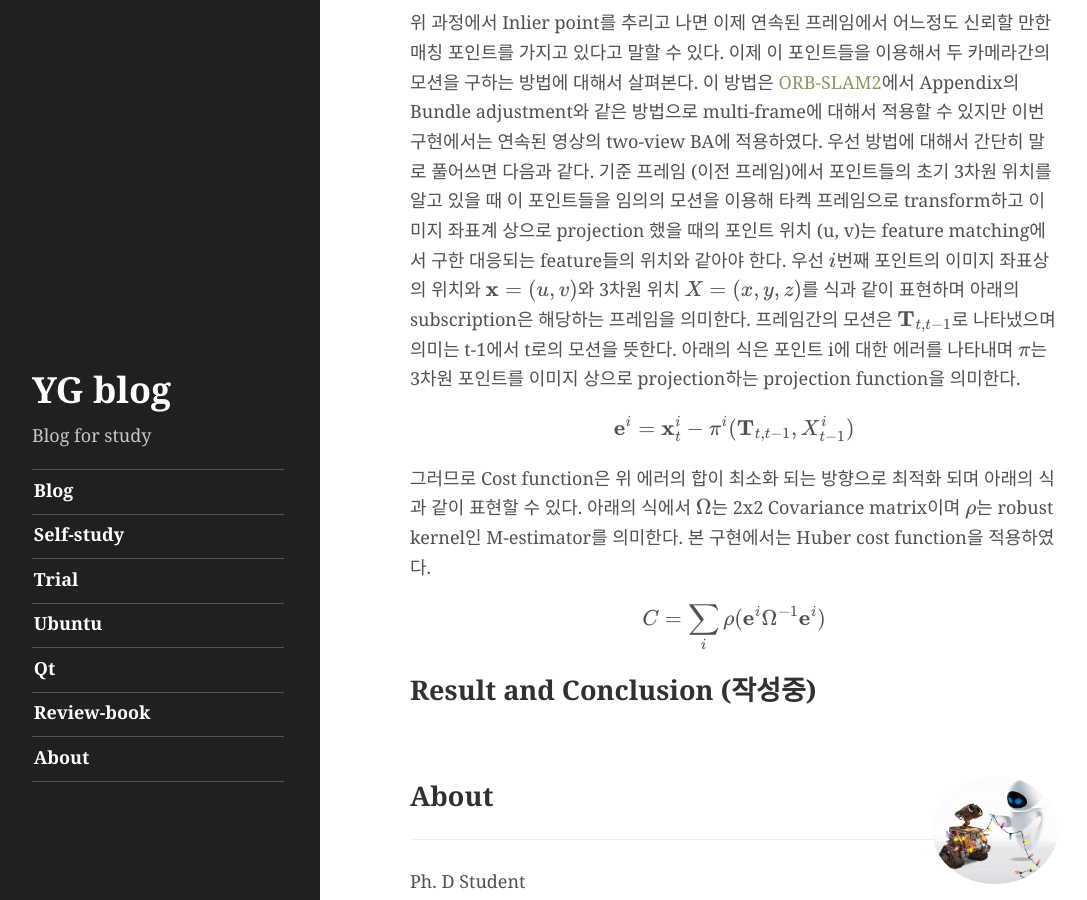
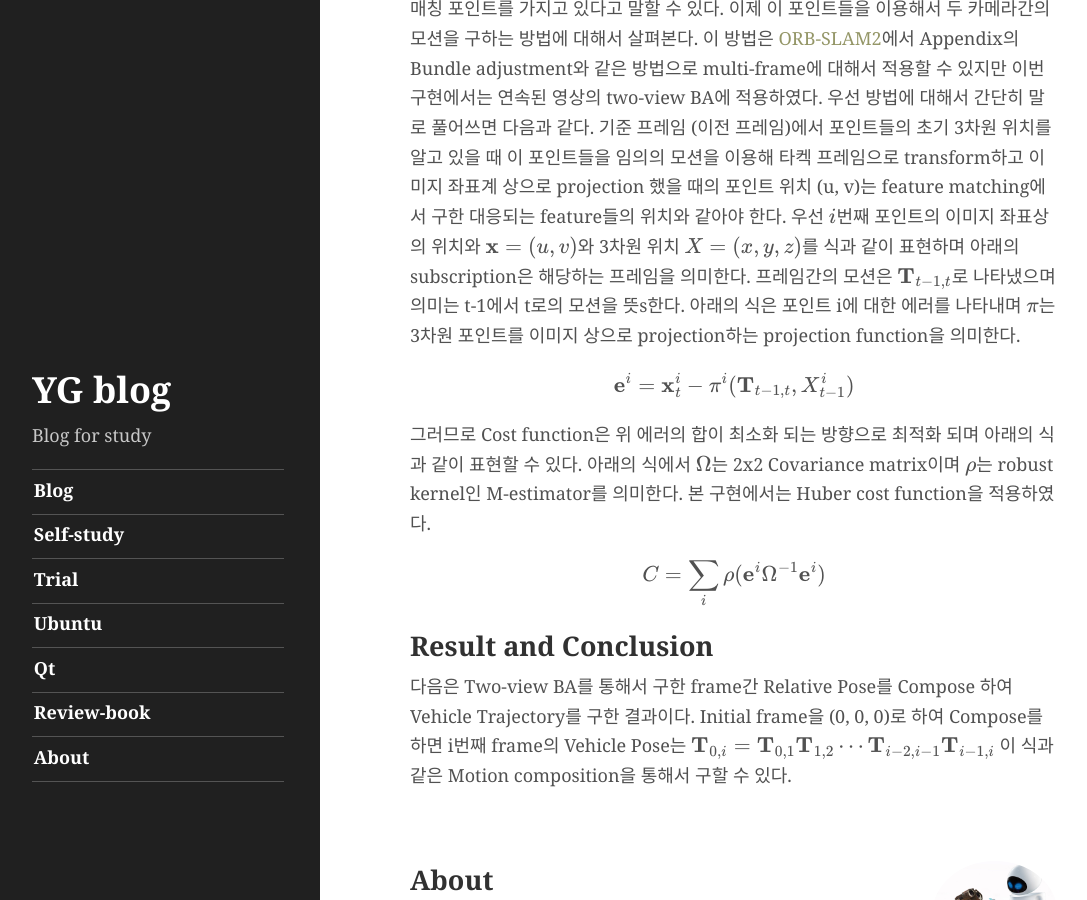
Before and after one commit to youngguncho/youngguncho.github.io, a Jekyll site: the page built from _posts/Self-study/2018-01-15-Stereo-visual-odometry-cpp.md, in a window 1280 px wide and 900 px high, scrolled down 2517 px. Shown: the whole window, without its empty margins (4-1091 px from the left). Built offline with Jekyll 4.4.1, drawn with Linux system fonts in a browser that asks for light colours; formulas are drawn with MathJax 3.

Commit message:
working on vo result

```diff
--- a/_posts/Self-study/2017-12-25-Stereo-visual-odometry-cpp.md
+++ b/_posts/Self-study/2018-01-15-Stereo-visual-odometry-cpp.md
@@ -12,7 +12,7 @@ description: >
 ## Stereo Matching
 지난 Stereo Odometry의 Matlab 기반 포스트와는 달리 이번 글에서는 ORB feature를 이용해서 포인트 기반으로 빠르고 안정적으로 stereo matching을 할 수 있는 ORB SLAM2의 방법을 차용하여 구현하였다. ORB SLAM2에서는 왼쪽, 오른쪽 이미지에서 각각 ORB feature/descriptor를 추출한 후 왼쪽 이미지와 가장 matching이 잘 되는 오른쪽 이미지의 descriptor를 matching 포인트로 이용하였다. 엄밀하게 매칭 포인트를 구하기 위해서 feature description의 각 Octave level에서 matching을 해서 disparity를 구한다. 아래의 이미지가 Stereo Matching에서 구한 feature를 3차원 포인트로 복원한 모습으로 지면 영역 (초록색 포인트)과 옆 건물들(파란색 포인트)이 제대로 표현된 것을 확인할 수 있다.
 
-<img align="middle" src="/image/posts/Self-study/2017-12-25-Stereo-visual-odometry-cpp/pcds.gif" width="70%">
+<img align="middle" src="/image/posts/Self-study/2017-12-25-Stereo-visual-odometry-cpp/pcds.gif" width="60%">
 
 ## Motion estimation
 이전 프레임의 왼쪽 이미지 $$I^{t-1}_l$$과 현재 프레임의 왼쪽 이미지 $$I^{t}_l$$가 모션을 구하기 위한 포인트로 사용된다. ORB descriptor가 Binary descriptor이기 때문에 Opencv에서 Brute-Force Hamming Distance를 Matching Distance로 사용하고 Nearest Neighbor Distance Ratio (NNDR)을 이용해서 두 프레임간의 매칭 포인트를 구한다. 아래의 과정은 두 프레임간 매칭포인트를 구한 후 Outlier를 제거하고 Inlier와 대응되는 3차원 포인트 (스테레오 카메라이므로)를 이용해서 모션을 구하는 방법이다.
@@ -30,14 +30,14 @@ H = cv::findHomography(points1, points2, cv::RANSAC, error, status);
 
 위 설명과 같이 Fundamental Matrix (또는 Essential Matrix)나 Homography 기반의 RANSAC을 수행한 후 연속된 왼쪽 프레임 간의 Inlier를 그려보면 아래의 그림과 같이 나타나는 것을 확인할 수 있다. 육안으로 확인해 보면 대부분 잘 매칭된 (Cross 되어 연결된 선들이 보이지 않기 때문에) 결과를 나타낸다.
 
-<img align="middle" src="/image/posts/Self-study/2017-12-25-Stereo-visual-odometry-cpp/inliers.gif" width="70%">
+<img align="middle" src="/image/posts/Self-study/2017-12-25-Stereo-visual-odometry-cpp/inliers.gif" width="80%">
 
 
 ### Two-view BA
-위 과정에서 Inlier point를 추리고 나면 이제 연속된 프레임에서 어느정도 신뢰할 만한 매칭 포인트를 가지고 있다고 말할 수 있다. 이제 이 포인트들을 이용해서 두 카메라간의 모션을 구하는 방법에 대해서 살펴본다. 이 방법은 [ORB-SLAM2](https://github.com/raulmur/ORB_SLAM2)에서 Appendix의 Bundle adjustment와 같은 방법으로 multi-frame에 대해서 적용할 수 있지만 이번 구현에서는 연속된 영상의 two-view BA에 적용하였다. 우선 방법에 대해서 간단히 말로 풀어쓰면 다음과 같다. 기준 프레임 (이전 프레임)에서 포인트들의 초기 3차원 위치를 알고 있을 때 이 포인트들을 임의의 모션을 이용해 타켁 프레임으로 transform하고 이미지 좌표계 상으로 projection 했을 때의 포인트 위치 (u, v)는 feature matching에서 구한 대응되는 feature들의 위치와 같아야 한다. 우선 $$i$$번째 포인트의 이미지 좌표상의 위치와 $$\mathbf{x} = (u, v)$$와 3차원 위치 $$X = (x, y, z)$$를 식과 같이 표현하며 아래의 subscription은 해당하는 프레임을 의미한다. 프레임간의 모션은 $$\mathbf{T}_{t,t-1}$$로 나타냈으며 의미는 t-1에서 t로의 모션을 뜻한다. 아래의 식은 포인트 i에 대한 에러를 나타내며 $$\pi$$는 3차원 포인트를 이미지 상으로 projection하는 projection function을 의미한다.
+위 과정에서 Inlier point를 추리고 나면 이제 연속된 프레임에서 어느정도 신뢰할 만한 매칭 포인트를 가지고 있다고 말할 수 있다. 이제 이 포인트들을 이용해서 두 카메라간의 모션을 구하는 방법에 대해서 살펴본다. 이 방법은 [ORB-SLAM2](https://github.com/raulmur/ORB_SLAM2)에서 Appendix의 Bundle adjustment와 같은 방법으로 multi-frame에 대해서 적용할 수 있지만 이번 구현에서는 연속된 영상의 two-view BA에 적용하였다. 우선 방법에 대해서 간단히 말로 풀어쓰면 다음과 같다. 기준 프레임 (이전 프레임)에서 포인트들의 초기 3차원 위치를 알고 있을 때 이 포인트들을 임의의 모션을 이용해 타켁 프레임으로 transform하고 이미지 좌표계 상으로 projection 했을 때의 포인트 위치 (u, v)는 feature matching에서 구한 대응되는 feature들의 위치와 같아야 한다. 우선 $$i$$번째 포인트의 이미지 좌표상의 위치와 $$\mathbf{x} = (u, v)$$와 3차원 위치 $$X = (x, y, z)$$를 식과 같이 표현하며 아래의 subscription은 해당하는 프레임을 의미한다. 프레임간의 모션은 $$\mathbf{T}_{t-1,t}$$로 나타냈으며 의미는 t-1에서 t로의 모션을 뜻s한다. 아래의 식은 포인트 i에 대한 에러를 나타내며 $$\pi$$는 3차원 포인트를 이미지 상으로 projection하는 projection function을 의미한다.
 
 $$
-\mathbf{e}^i = \mathbf{x}^i_{t}-\pi^i(\mathbf{T}_{t,t-1}, X^i_{t-1})
+\mathbf{e}^i = \mathbf{x}^i_{t}-\pi^i(\mathbf{T}_{t-1,t}, X^i_{t-1})
 $$
 
 그러므로 Cost function은 위 에러의 합이 최소화 되는 방향으로 최적화 되며 아래의 식과 같이 표현할 수 있다. 아래의 식에서 $$\Omega$$는 2x2 Covariance matrix이며 $$\rho$$는 robust kernel인 M-estimator를 의미한다. 본 구현에서는 Huber cost function을 적용하였다.
@@ -46,4 +46,5 @@ $$
 C=\sum_{i}\rho(\mathbf{e}^i\Omega^{-1}\mathbf{e}^i)
 $$
 
-## Result and Conclusion (작성중)
+## Result and Conclusion
+다음은 Two-view BA를 통해서 구한 frame간 Relative Pose를 Compose 하여 Vehicle Trajectory를 구한 결과이다. Initial frame을 (0, 0, 0)로 하여 Compose를 하면 i번째 frame의 Vehicle Pose는 $$\mathbf{T}_{0,i}=\mathbf{T}_{0,1}\mathbf{T}_{1,2} \cdots \mathbf{T}_{i-2,i-1}\mathbf{T}_{i-1,i}$$ 이 식과 같은 Motion composition을 통해서 구할 수 있다.
```
Also changed, not shown: other parts of _posts/Self-study/2018-01-15-Stereo-visual-odometry-cpp.md (+1 -1 lines).
